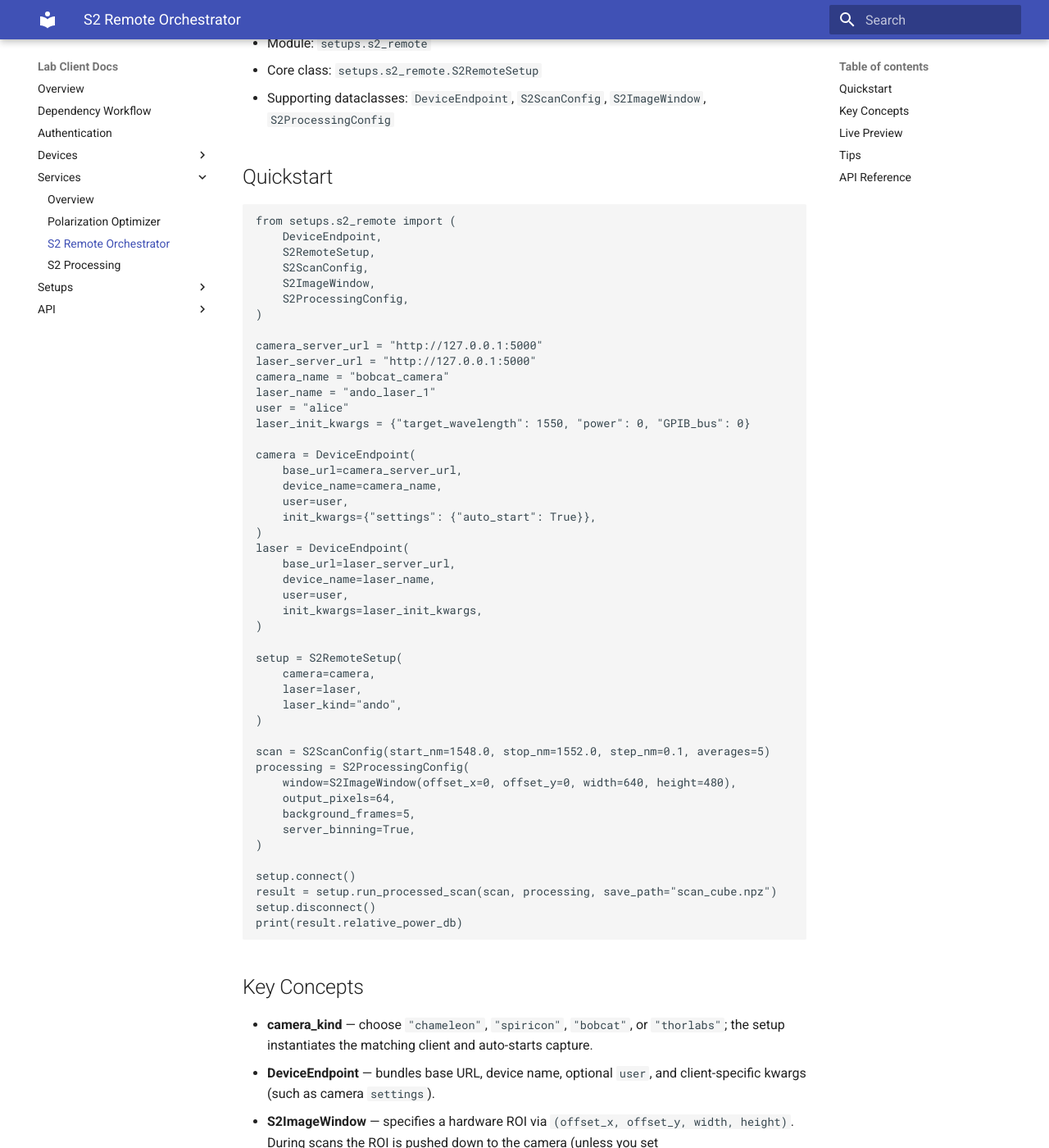
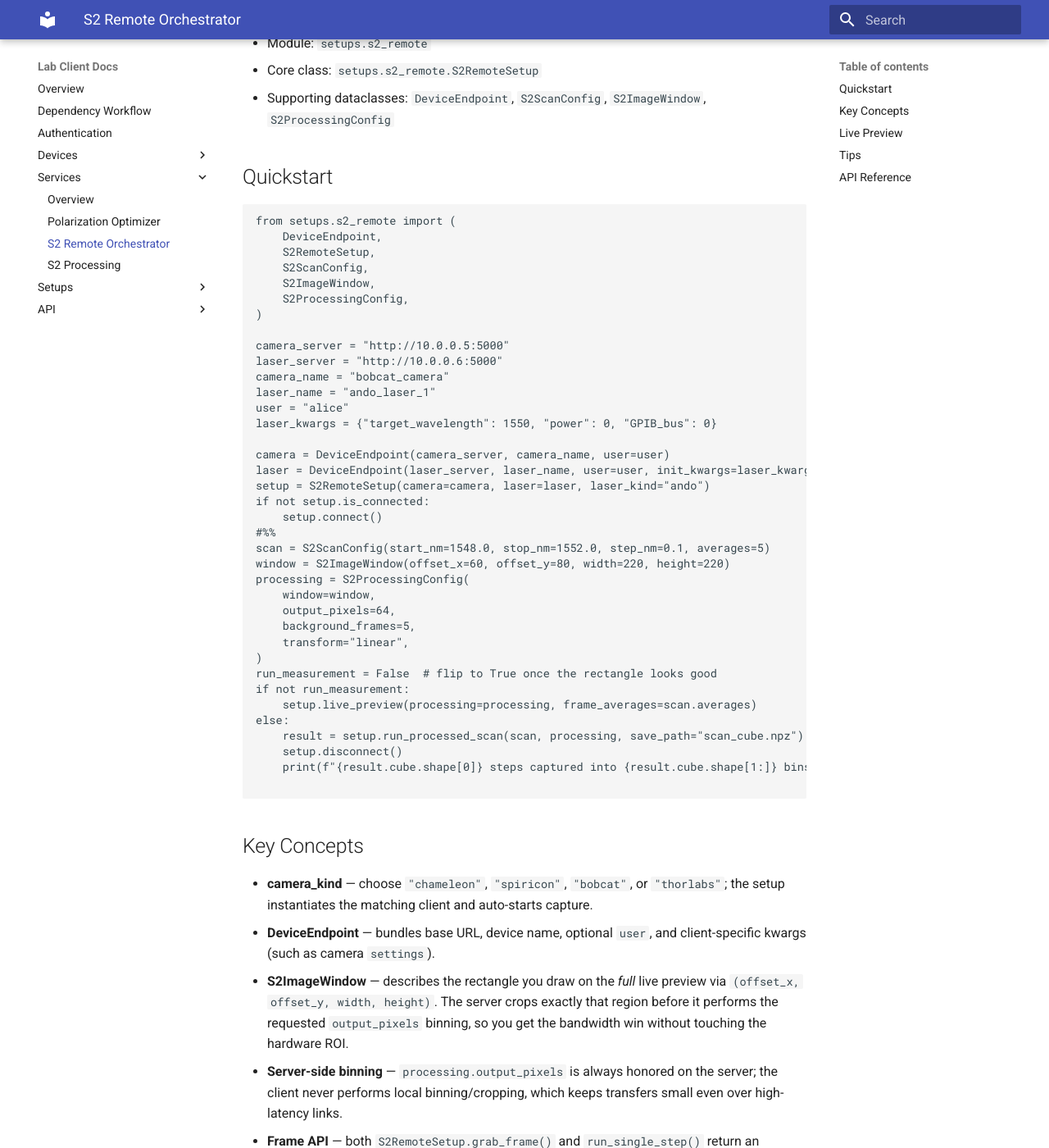
Before and after one commit to Nonlinear-FOD/lab-client, an MkDocs documentation site: the page built from docs/services/s2_remote.md, in a window 1280 px wide and 1400 px high, scrolled down 207 px. Shown: the whole window at 82% size. Built offline with MkDocs 1.6.1 and Material for MkDocs 9.7.7, drawn with Linux system fonts in a browser that asks for light colours; some of the changed text lies outside the part shown.

Commit message:
Updated remote and quickstart

````diff
--- a/docs/services/s2_remote.md
+++ b/docs/services/s2_remote.md
@@ -17,70 +17,50 @@ from setups.s2_remote import (
     S2ProcessingConfig,
 )
 
-camera_server_url = "http://127.0.0.1:5000"
-laser_server_url = "http://127.0.0.1:5000"
+camera_server = "http://10.0.0.5:5000"
+laser_server = "http://10.0.0.6:5000"
 camera_name = "bobcat_camera"
 laser_name = "ando_laser_1"
 user = "alice"
-laser_init_kwargs = {"target_wavelength": 1550, "power": 0, "GPIB_bus": 0}
+laser_kwargs = {"target_wavelength": 1550, "power": 0, "GPIB_bus": 0}
 
-camera = DeviceEndpoint(
-    base_url=camera_server_url,
-    device_name=camera_name,
-    user=user,
-    init_kwargs={"settings": {"auto_start": True}},
-)
-laser = DeviceEndpoint(
-    base_url=laser_server_url,
-    device_name=laser_name,
-    user=user,
-    init_kwargs=laser_init_kwargs,
-)
-
-setup = S2RemoteSetup(
-    camera=camera,
-    laser=laser,
-    laser_kind="ando",
-)
-
+camera = DeviceEndpoint(camera_server, camera_name, user=user)
+laser = DeviceEndpoint(laser_server, laser_name, user=user, init_kwargs=laser_kwargs)
+setup = S2RemoteSetup(camera=camera, laser=laser, laser_kind="ando")
+if not setup.is_connected:
+    setup.connect()
+#%%
 scan = S2ScanConfig(start_nm=1548.0, stop_nm=1552.0, step_nm=0.1, averages=5)
+window = S2ImageWindow(offset_x=60, offset_y=80, width=220, height=220)
 processing = S2ProcessingConfig(
-    window=S2ImageWindow(offset_x=0, offset_y=0, width=640, height=480),
+    window=window,
     output_pixels=64,
     background_frames=5,
-    server_binning=True,
+    transform="linear",
 )
+run_measurement = False  # flip to True once the rectangle looks good
+if not run_measurement:
+    setup.live_preview(processing=processing, frame_averages=scan.averages)
+else:
+    result = setup.run_processed_scan(scan, processing, save_path="scan_cube.npz")
+    setup.disconnect()
+    print(f"{result.cube.shape[0]} steps captured into {result.cube.shape[1:]} bins")
 
-setup.connect()
-result = setup.run_processed_scan(scan, processing, save_path="scan_cube.npz")
-setup.disconnect()
-print(result.relative_power_db)
 ```
 
 ## Key Concepts
 
 - **camera_kind** — choose `"chameleon"`, `"spiricon"`, `"bobcat"`, or `"thorlabs"`; the setup instantiates the matching client and auto-starts capture.
 - **DeviceEndpoint** — bundles base URL, device name, optional `user`, and client-specific kwargs (such as camera `settings`).
-- **S2ImageWindow** — specifies a hardware ROI via `(offset_x, offset_y, width, height)`. During scans the ROI is pushed down to the camera (unless you set `processing.push_hardware_roi=False`), dramatically reducing bandwidth and acquisition time. When server binning is enabled the coordinates you enter align with the binned preview, and the scan automatically rescales them back to raw sensor pixels before calling `configure_roi()`. Live preview overlays the selected window on top of the full frame so you can iterate interactively before committing.
-- **Server binning** — set `processing.server_binning=True` to offload cropping/binning to the camera proxy; otherwise frames are processed locally after download.
+- **S2ImageWindow** — describes the rectangle you draw on the *full* live preview via `(offset_x, offset_y, width, height)`. The server crops exactly that region before it performs the requested `output_pixels` binning, so you get the bandwidth win without touching the hardware ROI.
+- **Server-side binning** — `processing.output_pixels` is always honored on the server; the client never performs local binning/cropping, which keeps transfers small even over high-latency links.
 - **Frame API** — both `S2RemoteSetup.grab_frame()` and `run_single_step()` return an `(array, overflow)` pair so callers can react to saturation immediately.
 - **Overflow tracking** — every `grab_frame` now returns `(frame, overflow)` and `run_single_step`/scan metadata record when the camera reports sensor saturation.
 - **Live preview flag** — `S2ScanConfig.live_preview` (defaults to `True`) opens a Matplotlib window while `run_scan()`/`run_processed_scan()` stream data so you can monitor max counts and catch overloads in real time. Set it to `False` for headless jobs.
 
 ## Live Preview
 
-`S2RemoteSetup.live_preview()` exposes the standalone live-view loop that used to live in `testing_client/test_s2.py`. It continuously pulls frames from the currently configured camera until you close the window or press `Ctrl+C`, which is handy for alignment and focus checks before starting an acquisition. The same viewer is launched automatically when `scan.live_preview=True`, updating with the latest frame as each wavelength finishes during a scan.
-
-```python
-setup.connect()
-setup.live_preview(processing=processing, frame_averages=5)
-# kick off a scan; the viewer stays in sync while frames arrive
-result = setup.run_processed_scan(scan, processing)
-```
-
-Disable the auto-popup by setting `scan.live_preview=False` before calling `run_scan()`/`run_processed_scan()`.
-
-When you pass a `processing.window`, the preview outlines the proposed ROI on top of the full frame so you can revise offsets/sizes interactively. Once you run a scan (`processing.push_hardware_roi` defaults to `True`), that same ROI is pushed into the camera SDK so only the highlighted region is streamed over the network.
+`S2RemoteSetup.live_preview()` streams the raw frame until you close the Matplotlib window or press `Ctrl+C`. The rectangle from `processing.window` is drawn on top, so you can tweak offsets and rerun the preview as many times as you like without reconnecting. Once you’re happy, simply set `run_measurement = True` (or call `run_processed_scan` directly) and reuse the same `processing` object—the server will crop/bin that exact region before sending frames back. There’s no prompt inside the loop; closing the figure returns you to the script immediately.
 
 ## Tips
 
````
Also changed, not shown: 1 other file.
